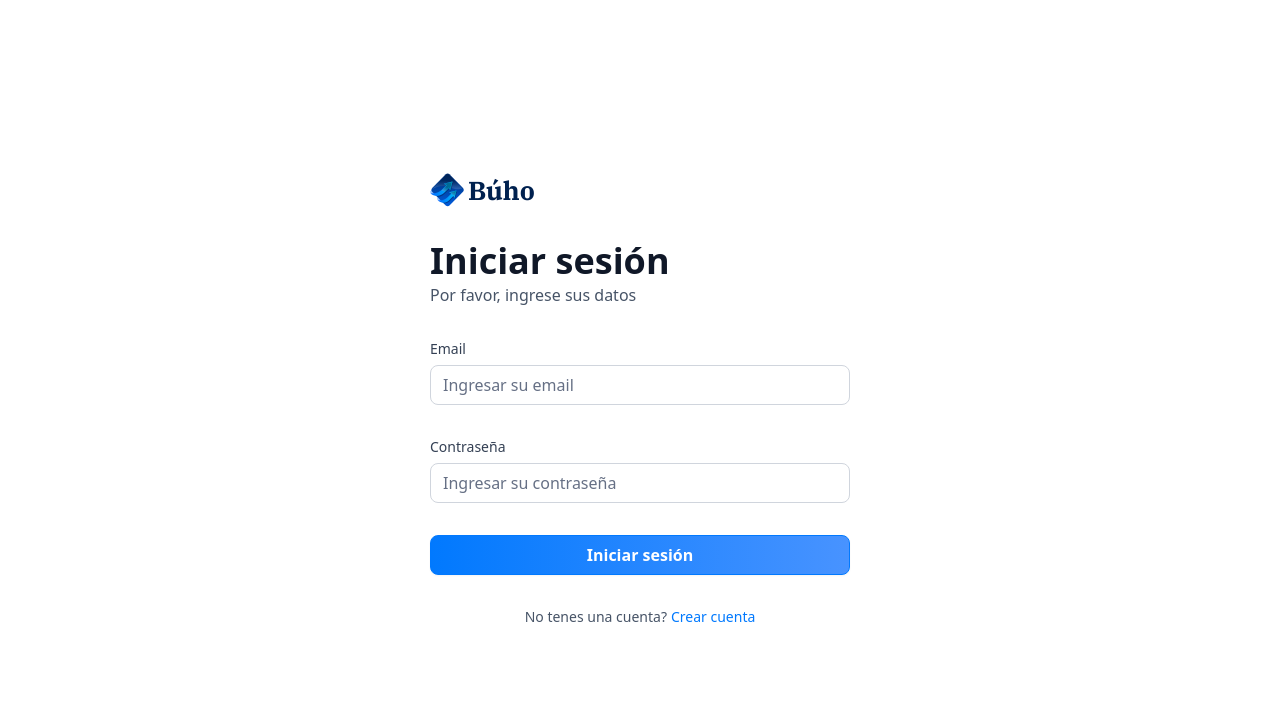
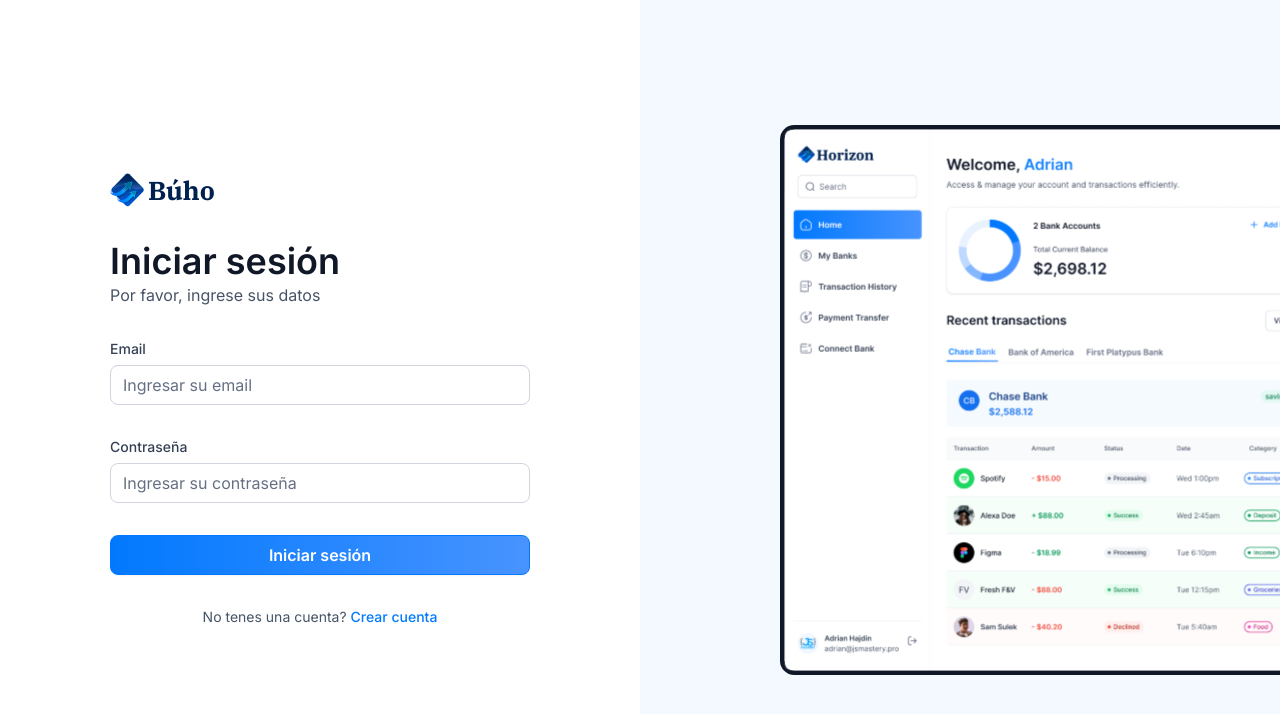
Before and after one commit to santicano2/bankingApp, a Next.js app: page /sign-in in a window 1280 px wide. Shown: the top 714 px of the page. Built offline with nearby package versions, Linux system fonts and the light colour scheme.

Commit message:
añadida imagen a auth

```diff
--- a/app/(auth)/layout.tsx
+++ b/app/(auth)/layout.tsx
@@ -1,7 +1,23 @@
+import Image from "next/image";
+
 export default function RootLayout({
   children,
 }: Readonly<{
   children: React.ReactNode;
 }>) {
-  return <main>{children}</main>;
+  return (
+    <main className="flex min-h-screen w-full justify-between font-inter">
+      {children}
+      <div className="auth-asset">
+        <div>
+          <Image
+            src="/icons/auth-image.svg"
+            alt="auth"
+            width={500}
+            height={500}
+          />
+        </div>
+      </div>
+    </main>
+  );
 }
```
